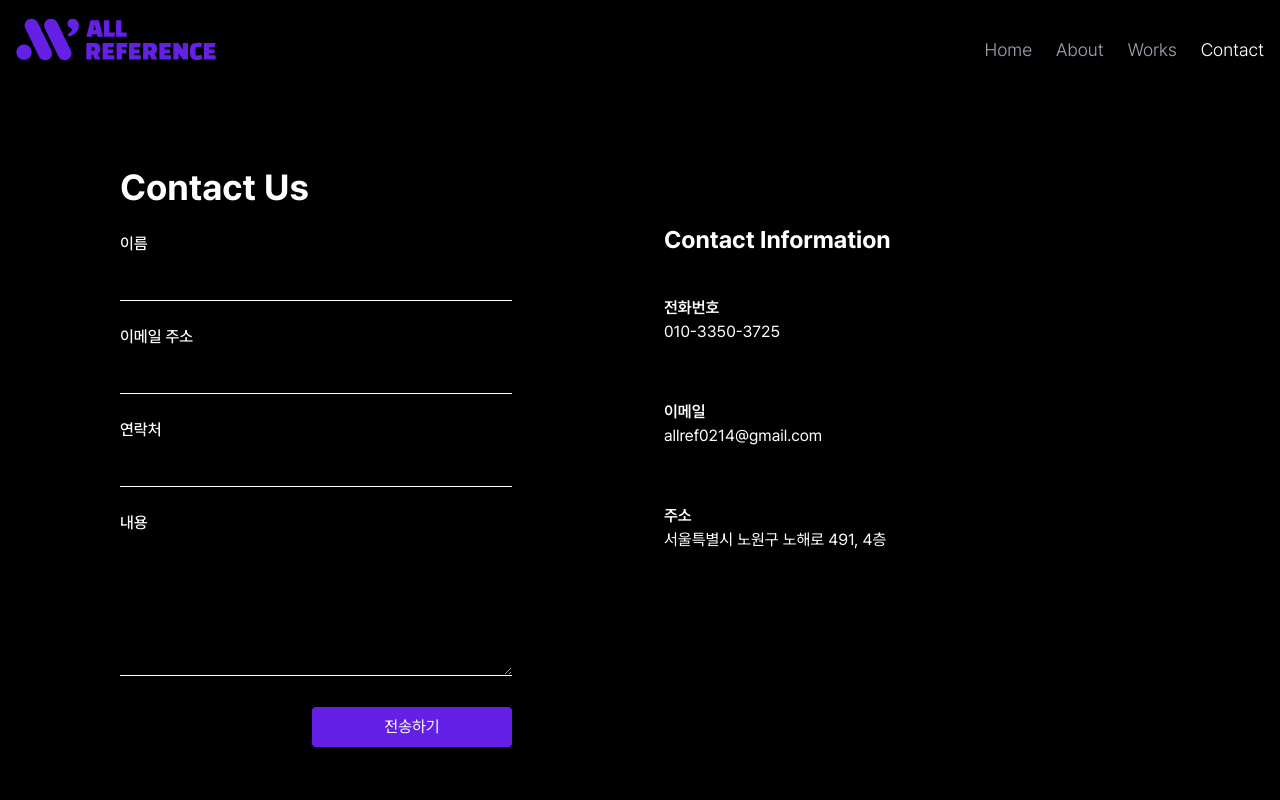
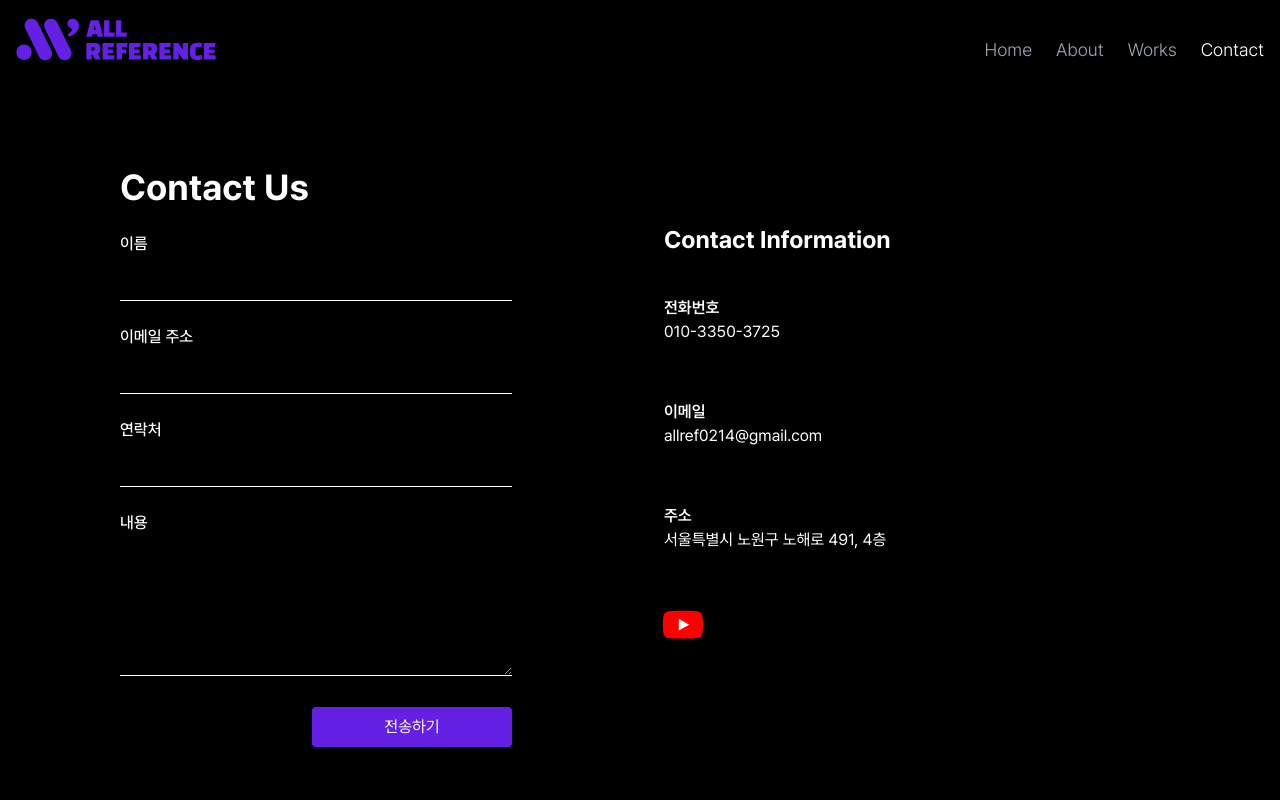
Before and after one commit to ehdgnsl01/company_Web1, a Next.js app: page /contact in a window 1280 px wide. Shown: the top 800 px of the page. Built offline with nearby package versions, Linux system fonts and the light colour scheme; no server answers.

Commit message:
유튜브 로고 추가

```diff
--- a/src/app/contact/page.tsx
+++ b/src/app/contact/page.tsx
@@ -1,5 +1,6 @@
 // src/app/contact/page.tsx
 import React from "react";
+import Link from "next/link";
 import ContactForm from "@/components/ContactForm";
 
 export default function ContactPage() {
@@ -27,6 +28,32 @@ export default function ContactPage() {
               <h3 className="font-semibold">주소</h3>
               <p>서울특별시 노원구 노해로 491, 4층</p>
             </div>
+            <div>
+              <Link
+                href="https://www.youtube.com/your-channel-id"
+                target="_blank"
+                rel="noopener noreferrer"
+                className="inline-block w-16 h-8 -translate-x-2"
+              >
+                {/* SVG 로고 */}
+                <svg
+                  width="10"
+                  height="44"
+                  viewBox="0 0 500.23315 216.02286"
+                  xmlns="http://www.w3.org/2000/svg"
+                  className="w-full h-full"
+                >
+                  <path
+                    d="m210.53177,221.29866c0,0 98.12514,0 122.46443,-6.48069 13.70449,-3.6724 24.01093,-14.2575 27.62825,-27.32688 6.68807,-23.97854 6.68807,-74.41988 6.68807,-74.41988 0,0 0,-50.117297 -6.68807,-73.879819C357.00713,25.79798 346.70069,15.42887 332.9962,11.864515 308.65691,5.2758072 210.53177,5.2758072 210.53177,5.2758072c0,0 -97.9062,0 -122.135976,6.5887078 -13.485335,3.564355 -24.010529,13.933465 -27.847831,27.326876 -6.468588,23.762522 -6.468588,73.879819 -6.468588,73.879819 0,0 0,50.44134 6.468588,74.41988 3.837302,13.06938 14.362496,23.65448 27.847831,27.32688 24.229776,6.48069 122.135976,6.48069 122.135976,6.48069z"
+                    fill="#FF0000"
+                  />
+                  <path
+                    d="M259.30109,113.28723 178.29251,67.382379v91.809711z"
+                    fill="#FFFFFF"
+                  />
+                </svg>
+              </Link>
+            </div>
           </div>
         </div>
       </div>
```
